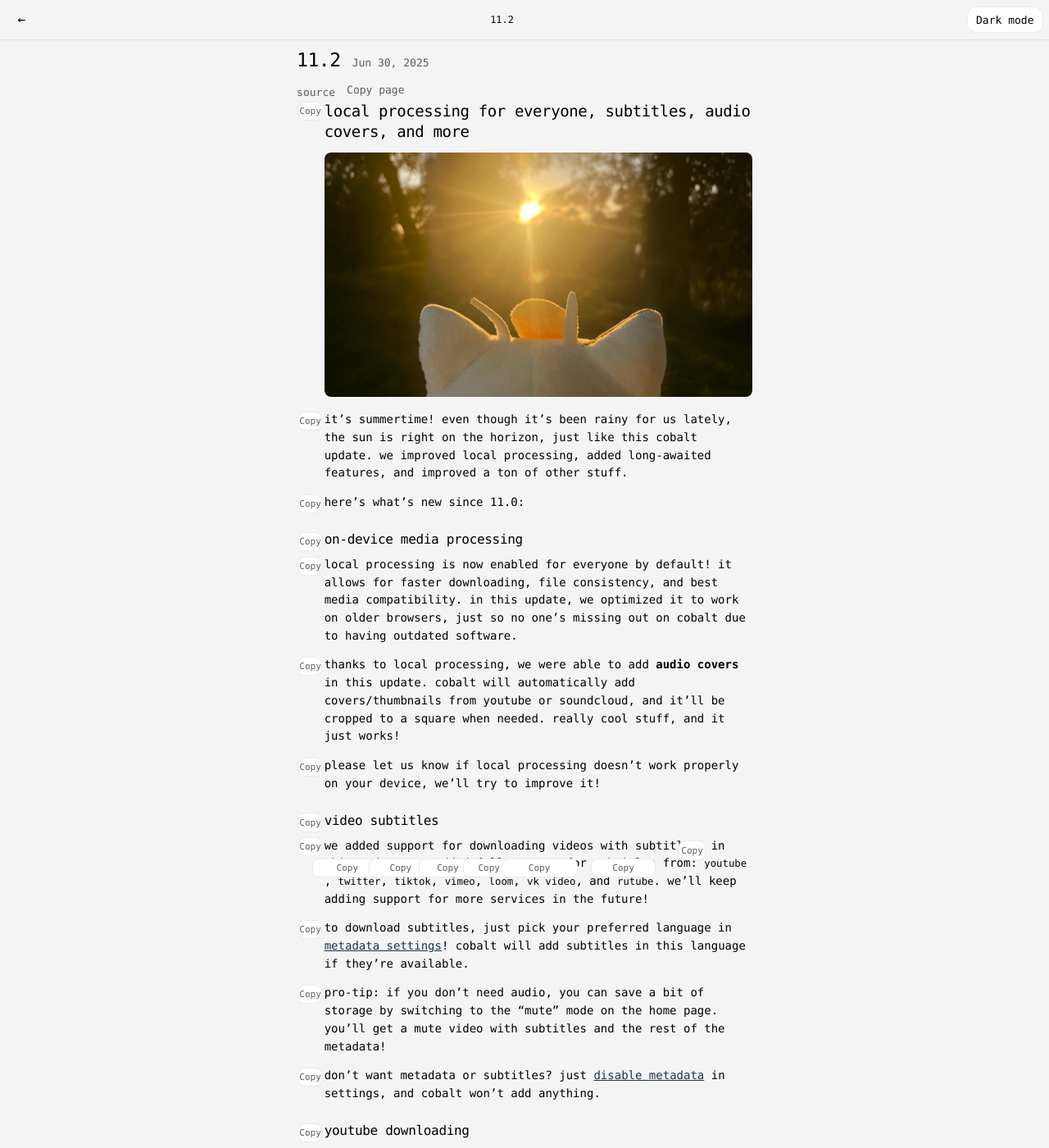
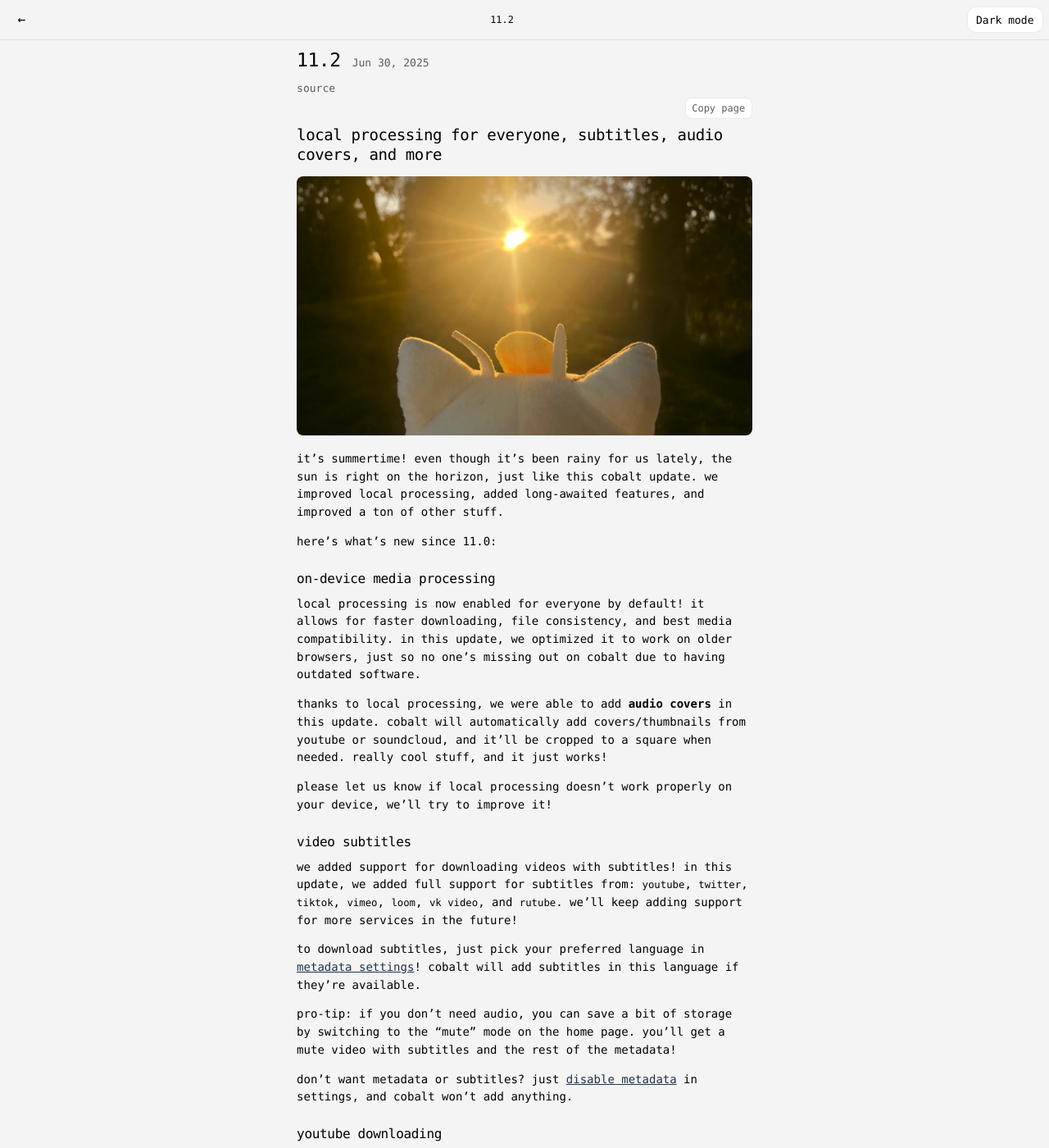
Before and after one commit to grandzam1/scrape-kit, a Jekyll site: the page built from docs/scrapes/cobalt-updates/page.md, in a window 1280 px wide and 1400 px high. Shown: the whole window at 82% size. Built offline with Jekyll 4.4.1, drawn with Linux system fonts in a browser that asks for light colours; some web fonts are replaced; some of the changed text lies outside the part shown.

Commit message:
Copy only code blocks and a top-right full page control.
Co-authored-by: Cursor <cursoragent@cursor.com>

```diff
--- a/docs/_layouts/scrape.html
+++ b/docs/_layouts/scrape.html
@@ -9,12 +9,9 @@ layout: focused
       <div class="changelog-date">{{ page.scrapedAt | date: "%b %-d, %Y" }}</div>
       {% endif %}
     </div>
-    <div class="changelog-actions">
-      {% if page.source %}
-      <a class="changelog-source" href="{{ page.source }}">source</a>
-      {% endif %}
-      <button class="copy-page" type="button" data-copy-page>Copy page</button>
-    </div>
+    {% if page.source %}
+    <a class="changelog-source" href="{{ page.source }}">source</a>
+    {% endif %}
     {% if page.layoutSource == "raw" %}
     <p class="scrape-flag">Groq did not layout this page. This is the Firecrawl scrape.</p>
     {% endif %}
@@ -22,8 +19,11 @@ layout: focused
     <p class="scrape-flag">{{ page.groqError }}</p>
     {% endif %}
   </header>
-  <div class="changelog-body long-text markdown-body">
-    {{ content }}
+  <div class="changelog-content">
+    <button class="copy-page" type="button" data-copy-page>Copy page</button>
+    <div class="changelog-body long-text markdown-body">
+      {{ content }}
+    </div>
   </div>
 </article>
 <script type="module">
--- a/docs/assets/copy.js
+++ b/docs/assets/copy.js
@@ -1,28 +1,20 @@
 (function () {
   function pageText() {
-    var article = document.querySelector(".changelog");
-    if (!article) return "";
-    var title = (article.querySelector(".changelog-version") || {}).textContent || "";
-    var date = (article.querySelector(".changelog-date") || {}).textContent || "";
-    var source = article.querySelector(".changelog-source");
-    var body = article.querySelector(".changelog-body");
-    var lines = [title.trim()];
-    if (date.trim()) lines.push(date.trim());
-    if (source && source.href) lines.push(source.href);
-    lines.push("");
-    lines.push(blockText(body));
-    return lines.join("\n").trim();
+    var body = document.querySelector(".changelog-body");
+    if (!body) return "";
+    var clone = body.cloneNode(true);
+    clone.querySelectorAll(".copy-btn, .copy-page").forEach(function (node) {
+      node.remove();
+    });
+    return (clone.innerText || clone.textContent || "").trim();
   }
 
   function blockText(node) {
     if (!node) return "";
     var pre = node.matches && node.matches("pre") ? node : node.querySelector && node.querySelector("pre");
-    if (pre && (node === pre || node.classList.contains("copy-block--code"))) {
-      return (pre.innerText || pre.textContent || "").replace(/\n$/, "");
-    }
-    var mermaid = node.querySelector && node.querySelector(".mermaid");
-    if (mermaid && mermaid.getAttribute("data-copy-source")) {
-      return mermaid.getAttribute("data-copy-source");
+    if (pre) return (pre.innerText || pre.textContent || "").replace(/\n$/, "");
+    if (node.getAttribute && node.getAttribute("data-copy-source")) {
+      return node.getAttribute("data-copy-source");
     }
     return (node.innerText || node.textContent || "").trim();
   }
@@ -78,29 +70,16 @@
     return button;
   }
 
-  function wrap(el, kind, label) {
-    if (!el || el.closest(".copy-block") || el.closest(".scrape-flag")) return;
+  function wrap(el, label) {
+    if (!el || el.closest(".copy-block")) return;
     var text = blockText(el);
     if (!text) return;
     var wrapEl = document.createElement("div");
-    wrapEl.className = "copy-block copy-block--" + kind;
+    wrapEl.className = "copy-block copy-block--code";
     el.parentNode.insertBefore(wrapEl, el);
     wrapEl.appendChild(el);
     wrapEl.appendChild(makeButton(label, function () {
       return blockText(el);
-    }));
-  }
-
-  function wrapInlineCode(code) {
-    if (!code || code.closest("pre") || code.closest(".copy-inline")) return;
-    var text = (code.textContent || "").trim();
-    if (!text) return;
-    var wrapEl = document.createElement("span");
-    wrapEl.className = "copy-inline";
-    code.parentNode.insertBefore(wrapEl, code);
-    wrapEl.appendChild(code);
-    wrapEl.appendChild(makeButton("Copy code", function () {
-      return (code.textContent || "").trim();
     }));
   }
 
@@ -112,19 +91,13 @@
       if (!node.getAttribute("data-copy-source")) {
         node.setAttribute("data-copy-source", (node.textContent || "").trim());
       }
+      wrap(node, "Copy diagram source");
     });
 
-    body.querySelectorAll("pre").forEach(function (node) {
-      wrap(node, "code", "Copy code block");
+    body.querySelectorAll("pre").forEach(function (pre) {
+      var box = pre.closest(".highlighter-rouge") || pre.closest(".highlight") || pre;
+      wrap(box, "Copy code block");
     });
-    body.querySelectorAll("p, blockquote, table, ul, ol, h1, h2, h3, h4").forEach(function (node) {
-      if (node.closest("li") && (node.matches("p") || node.matches("ul") || node.matches("ol"))) return;
-      wrap(node, "text", "Copy text");
-    });
-    body.querySelectorAll(".mermaid").forEach(function (node) {
-      wrap(node, "code", "Copy diagram source");
-    });
-    body.querySelectorAll("code").forEach(wrapInlineCode);
 
     var pageBtn = document.querySelector("[data-copy-page]");
     if (pageBtn && !pageBtn.dataset.bound) {
--- a/docs/assets/style.css
+++ b/docs/assets/style.css
@@ -440,42 +440,46 @@ html, body {
 
 .changelog-source:hover { text-decoration: underline; }
 
-.changelog-actions {
-  display: flex;
-  flex-wrap: wrap;
-  align-items: center;
-  gap: 0.65rem 1rem;
-  margin-top: 0.35rem;
+.changelog-content {
+  position: relative;
+  max-width: 40rem;
 }
 
 .copy-page {
   appearance: none;
-  margin: 0;
-  padding: 0;
-  border: 0;
-  background: none;
+  position: absolute;
+  top: 0;
+  right: 0;
+  z-index: 3;
+  min-height: 1.85rem;
+  padding: 0 0.55rem;
+  border: 1px solid var(--border);
+  border-radius: 8px;
+  background: var(--chip);
   color: var(--muted-foreground);
   font-family: inherit;
-  font-size: 13px;
+  font-size: 12px;
   font-weight: 500;
   cursor: pointer;
 }
 
-.copy-page:hover { text-decoration: underline; color: var(--foreground); }
-.copy-page[data-copied="true"] { color: var(--foreground); text-decoration: none; }
+.copy-page:hover { color: var(--foreground); }
+.copy-page[data-copied="true"] { color: var(--foreground); }
 
 .changelog-body {
   max-width: 40rem;
-  padding-left: 2.4rem;
+  padding-top: 2.35rem;
 }
 
 .copy-block {
   position: relative;
 }
 
-.copy-btn {
+.copy-block .copy-btn {
   appearance: none;
   position: absolute;
+  top: 0.4rem;
+  right: 0.4rem;
   z-index: 2;
   min-height: 1.65rem;
   padding: 0 0.45rem;
@@ -494,56 +498,22 @@ html, body {
 
 .copy-block:hover .copy-btn,
 .copy-block:focus-within .copy-btn,
-.copy-inline:hover .copy-btn,
-.copy-inline:focus-within .copy-btn,
-.copy-btn:focus-visible {
+.copy-block .copy-btn:focus-visible {
   opacity: 1;
   pointer-events: auto;
 }
 
-.copy-block--code .copy-btn {
-  top: 0.4rem;
-  right: 0.4rem;
-}
-
-.copy-block--text .copy-btn {
-  top: 0.05rem;
-  left: -2.25rem;
-  min-width: 2.05rem;
-  padding: 0;
-}
-
-.copy-inline {
-  position: relative;
-  display: inline;
-}
-
-.copy-inline .copy-btn {
-  position: absolute;
-  top: -1.35rem;
-  right: -0.15rem;
-}
-
-.copy-btn[data-copied="true"] { color: var(--foreground); }
+.copy-block .copy-btn[data-copied="true"] { color: var(--foreground); }
 
 @media (hover: none) {
-  .copy-btn {
+  .copy-block .copy-btn {
     opacity: 1;
     pointer-events: auto;
   }
 }
 
 @media (prefers-reduced-motion: reduce) {
-  .copy-btn { transition: none; }
-}
-
-@media (max-width: 640px) {
-  .changelog-body { padding-left: 0; }
-  .copy-block--text .copy-btn {
-    left: auto;
-    right: 0;
-    top: -0.15rem;
-  }
+  .copy-block .copy-btn { transition: none; }
 }
 
 .changelog-body h1,
```
